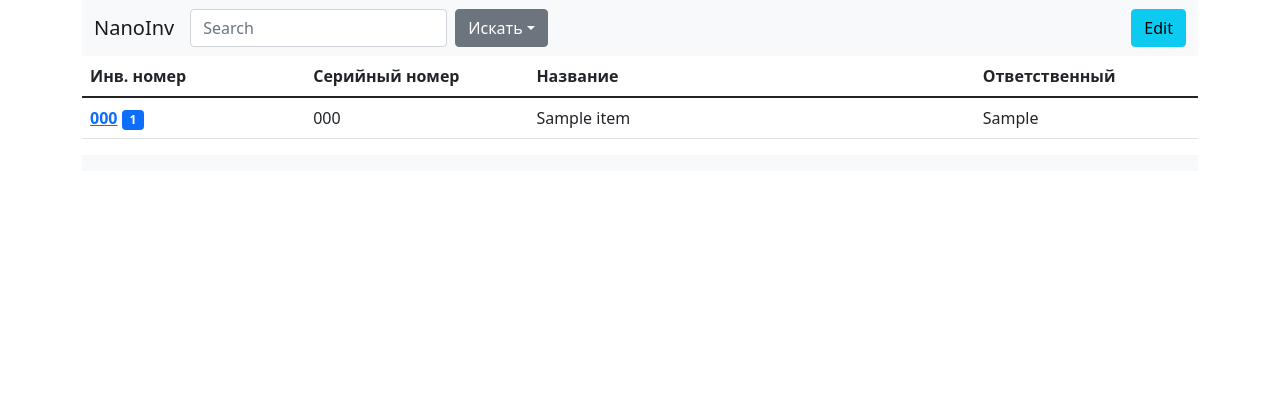
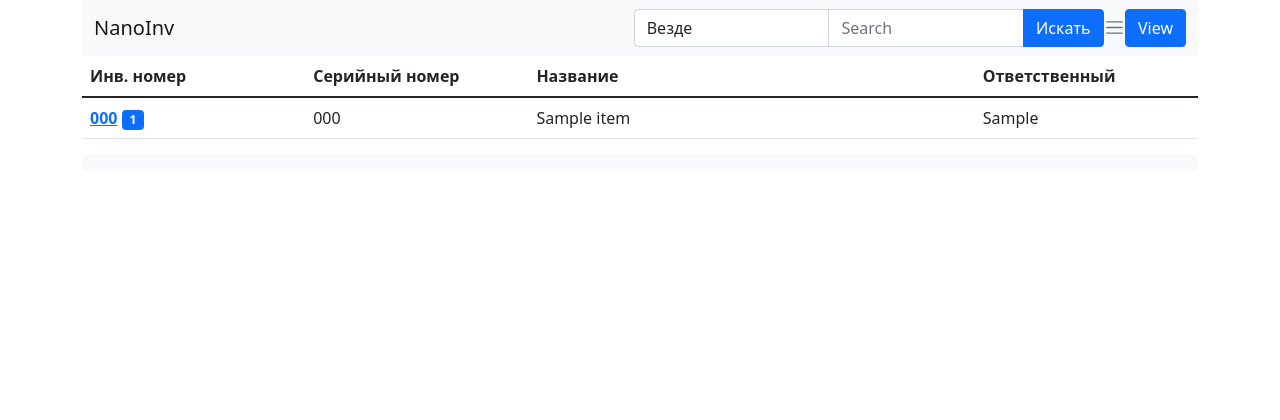
Before and after one commit to gpav3l/nanoinv, a Django app: page / in a window 1280 px wide. Shown: the top 420 px of the page. Run offline with Django 4.2, Linux system fonts and the light colour scheme; tables that the repository leaves empty hold one stand-in row (values such as "Sample post"); some libraries are stand-ins or nearby versions.

Commit message:
Update templates

```diff
--- a/invbase/main/templates/main/card_base.html
+++ b/invbase/main/templates/main/card_base.html
@@ -7,7 +7,7 @@
         <meta name="viewport" content="width=device-width, initial-scale=1, shrink-to-fit=no"/>
         <meta name="description" content=""/>
         <meta name="author" content=""/>
-        <title>NanoInv</title>
+        <title>NanoInv: card</title>
         <!-- Bootstrap core CSS -->
         <link href="{% static 'base/bootstrap/css/bootstrap.min.css' %}" rel="stylesheet"/>
         <!-- Custom styles for this template -->
--- a/invbase/main/templates/main/index.html
+++ b/invbase/main/templates/main/index.html
@@ -8,7 +8,7 @@
         <meta name="viewport" content="width=device-width, initial-scale=1, shrink-to-fit=no"/>
         <meta name="description" content=""/>
         <meta name="author" content=""/>
-        <title>Blank Template for Bootstrap</title>
+        <title>NanoInv: list</title>
         <!-- Bootstrap core CSS -->
         <link href="{% static 'base/bootstrap/css/bootstrap.min.css' %}" rel="stylesheet"/>
         <!-- Custom styles for this template -->
@@ -19,36 +19,36 @@
     ================================================== -->
         <!-- Placed at the end of the document so the pages load faster -->
         <div class="container">
-            <nav class="navbar navbar-expand-lg navbar-light bg-light">
-                <div class="container-fluid"> <a class="navbar-brand" href="#">NanoInv</a>
-                    <button class="navbar-toggler" type="button" data-bs-toggle="collapse" data-bs-target="#navbarToggler10" aria-controls="" aria-expanded="false" aria-label="Toggle navigation"> <span class="navbar-toggler-icon"></span>
-                    </button>
-                    <div class="collapse navbar-collapse" id="navbarToggler10">
-                        <ul class="navbar-nav me-auto mb-2 mb-lg-0">
-                            <form class="d-flex">
-                                <input class="form-control me-2" type="search" placeholder="Search" aria-label="Search"/>
-                                <div class="btn-group dropdown">
-                                    <button class="btn btn-secondary dropdown-toggle" type="button" data-bs-toggle="dropdown" aria-expanded="false">Искать</button>
-                                    <ul class="dropdown-menu">
-                                        <li><a class="dropdown-item" href="#">Везде</a></li>
-                                        <li><a class="dropdown-item" href="#">Инвентарный номер</a></li>
-                                        <li><a class="dropdown-item" href="#">Серийный номер</a></li>
-                                        <li><a class="dropdown-item" href="#">Название</a></li>
-                                        <li><a class="dropdown-item" href="#">Ответственный</a></li>
-                                    </ul>
-                                </div>
-                            </form>
-                        </ul>
-                        <div class="d-flex">
-                            {% if request.session.mode == 'editable' %}
-                                <a class="btn btn-danger" href="{% url 'logout' %}">View</a>
-                            {% else %}
-                                <a class="btn btn-info" href="{% url 'login' %}">Edit</a>
-                            {% endif %}
-                        </div>
+            <nav class="navbar navbar-expand-md navbar-light bg-light">
+                <div class="container-fluid">
+                    <a class="navbar-brand" href="#">NanoInv</a>
+                    <button class="navbar-toggler" type="button" data-bs-toggle="collapse" data-bs-target="#navbarToggler10" aria-controls="navbarToggler10" aria-expanded="false" aria-label="Toggle navigation"> <span class="navbar-toggler-icon"></span></button>
+
+                    <div class="collapse navbar-collapse" id="#navbarToggler10">
+                        <div class="w-50"></div>
+                        <form class="d-flex" action="{% url 'index' %}" method="post">
+                            {% csrf_token %}
+                            <div class="input-group">
+                                <select id="fm" class="form-control" aria-label="Default select example">
+                                    <option value="all" selected>Везде</option>
+                                    <option value="inv">Инвентарный номер</option>
+                                    <option value="ser">Серийный номер</option>
+                                    <option value="nam">Название</option>
+                                </select>
+                                <input id="fa" type="search" class="form-control" placeholder="Search"/>
+                                <button class="btn btn-primary" type="submit">Искать</button>
+                            </div>
+                        </form>
+                        <span class="navbar-toggler-icon"></span>
+                        {% if request.session.mode == 'editable' %}
+                        <a class="btn btn-danger x-2" href="{% url 'logout' %}">Edit</a>
+                        {% else %}
+                        <a class="btn btn-primary x-2" href="{% url 'login' %}">View</a>
+                        {% endif %}
                     </div>
                 </div>
             </nav>
+
             <div class="row">
                 <div class="col-lg-12">
                     <table class="table">
@@ -81,9 +81,9 @@
                         <ul class="navbar-nav me-auto mb-2 mb-lg-0">
                             <li class="nav-item dropup"> <a class="nav-link dropdown-toggle" href="#" id="navbarDropdownMenuLink29" data-bs-toggle="dropdown" aria-haspopup="true" aria-expanded="false">Ответственный</a>
                                 <div class="dropdown-menu overflow-auto" aria-labelledby="navbarDropdownMenuLink29">
-                                    <a class="dropdown-item" href="#">Все</a>
+                                    <a class="dropdown-item" href="{% url 'index' %}">Все</a>
                                     {% for user in users_list %}
-                                    <a class="dropdown-item" href="#">{{ user }}</a>
+                                    <a class="dropdown-item" href="?pm={{ user }}">{{ user }}</a>
                                     {% endfor %}
                                 </div>
                             </li>
```
